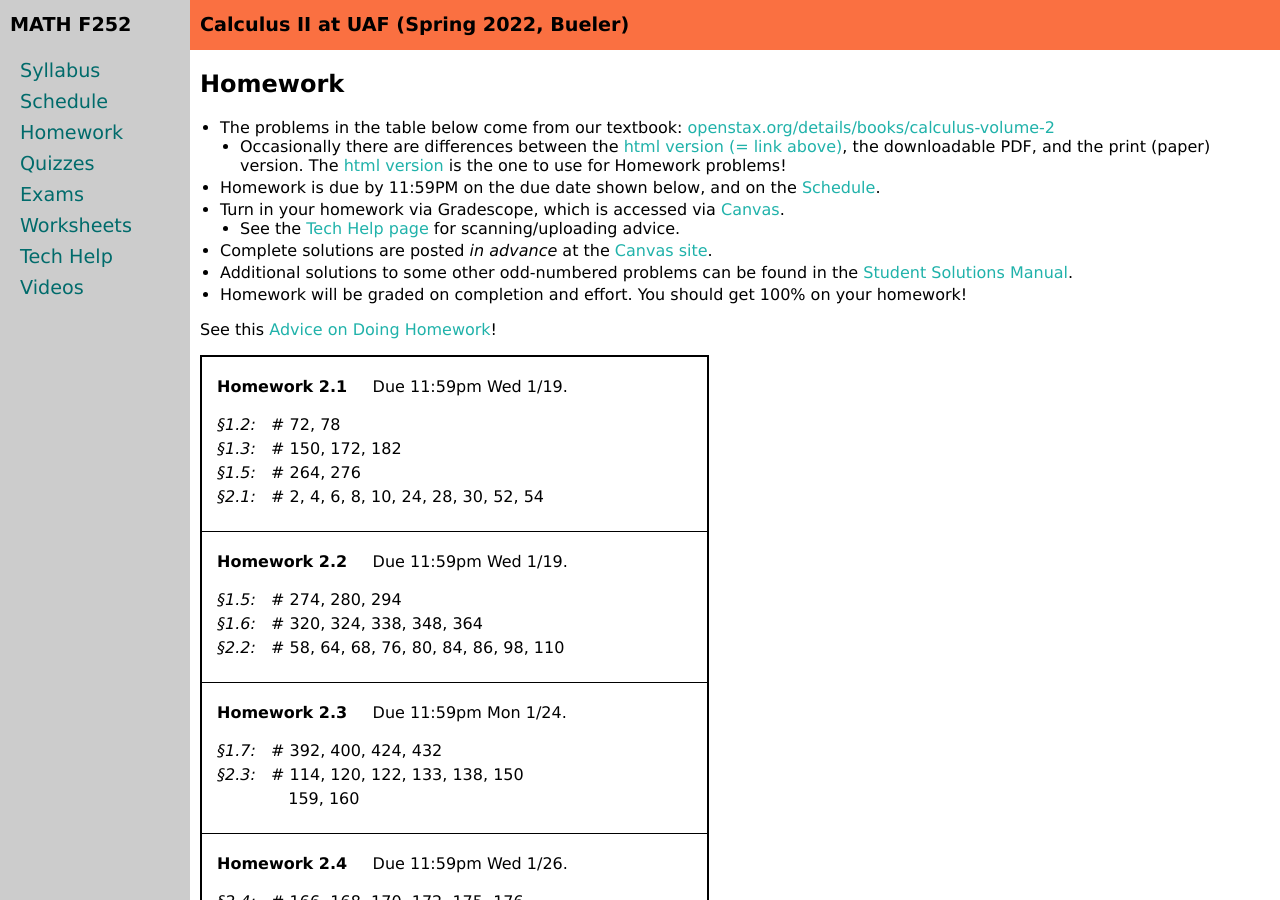
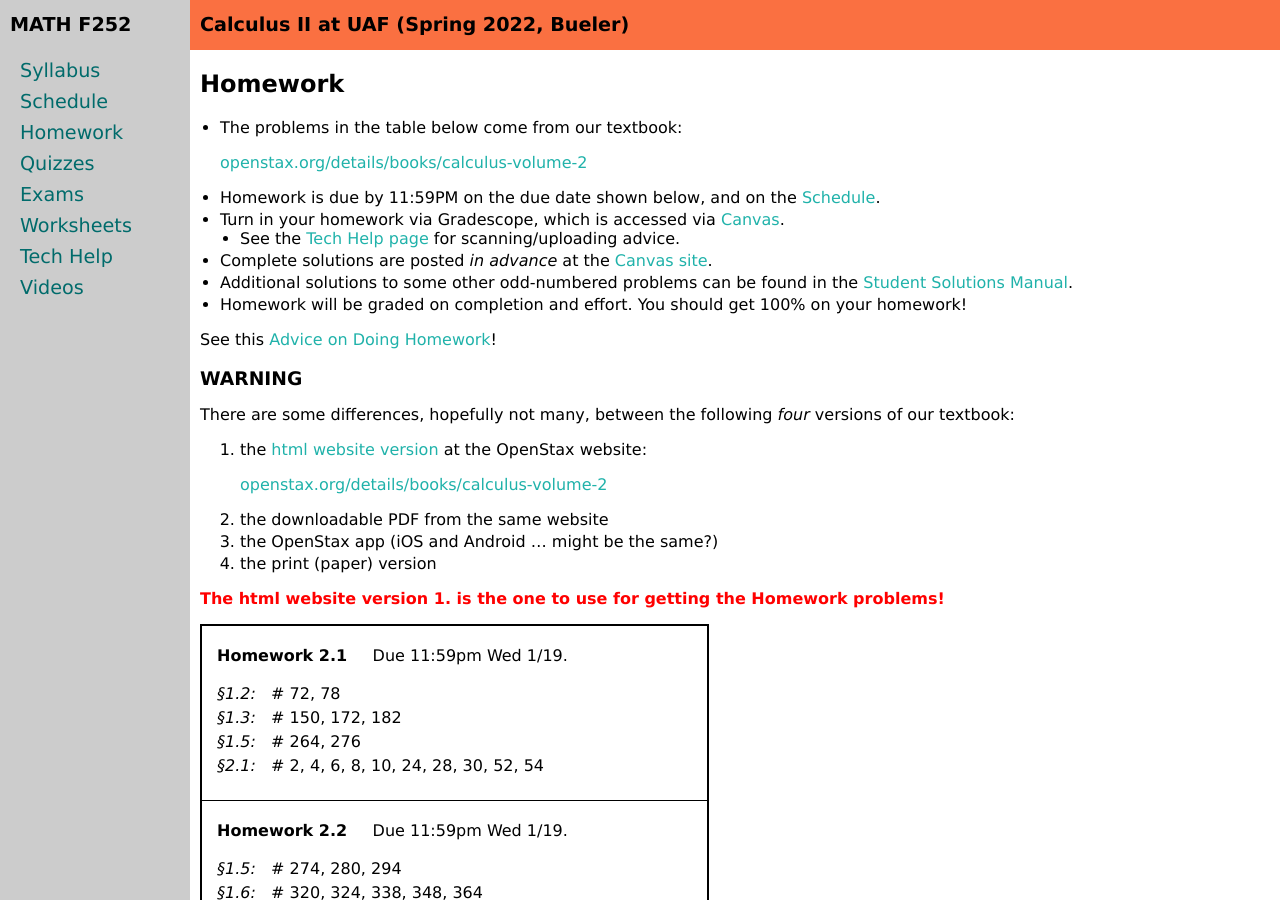
Before and after one commit to uaf-math/calc2, a Jekyll site: the page built from homework.md, in a window 1280 px wide and 900 px high. Built offline with Jekyll 4.4.1, drawn with Linux system fonts in a browser that asks for light colours.

Commit message:
The Fing app version too.

```diff
--- a/homework.md
+++ b/homework.md
@@ -5,8 +5,10 @@ title: Homework
 
 ## Homework
 
-  * The problems in the table below come from our textbook: [openstax.org/details/books/calculus-volume-2](https://openstax.org/details/books/calculus-volume-2)
-    * Occasionally there are differences between the [html version (= link above)](https://openstax.org/details/books/calculus-volume-2), the downloadable PDF, and the print (paper) version.  The [html version](https://openstax.org/details/books/calculus-volume-2) is the one to use for Homework problems!
+  * The problems in the table below come from our textbook:
+
+    [openstax.org/details/books/calculus-volume-2](https://openstax.org/details/books/calculus-volume-2)
+
   * Homework is due by 11:59PM on the due date shown below, and on the [Schedule](schedule.pdf).
   * Turn in your homework via Gradescope, which is accessed via [Canvas](https://canvas.alaska.edu/courses/7049).
     * See the [Tech Help page](techHelp.html) for scanning/uploading advice.
@@ -16,4 +18,17 @@ title: Homework
 
 See this [Advice on Doing Homework](hw-advice.html)!
 
+### WARNING
+
+There are some differences, hopefully not many, between the following *four* versions of our textbook:
+  1. the [html website version](https://openstax.org/details/books/calculus-volume-2) at the OpenStax website:
+
+      [openstax.org/details/books/calculus-volume-2](https://openstax.org/details/books/calculus-volume-2)
+
+  2. the downloadable PDF from the same website
+  3. the OpenStax app (iOS and Android ... might be the same?)
+  4. the print (paper) version
+
+[<span style="font-weight: bold; color: red;">The html website version 1. is the one to use for getting the Homework problems!</span>](https://openstax.org/details/books/calculus-volume-2)
+
 {% include homework_table.md  data=site.data.homework %}
```
